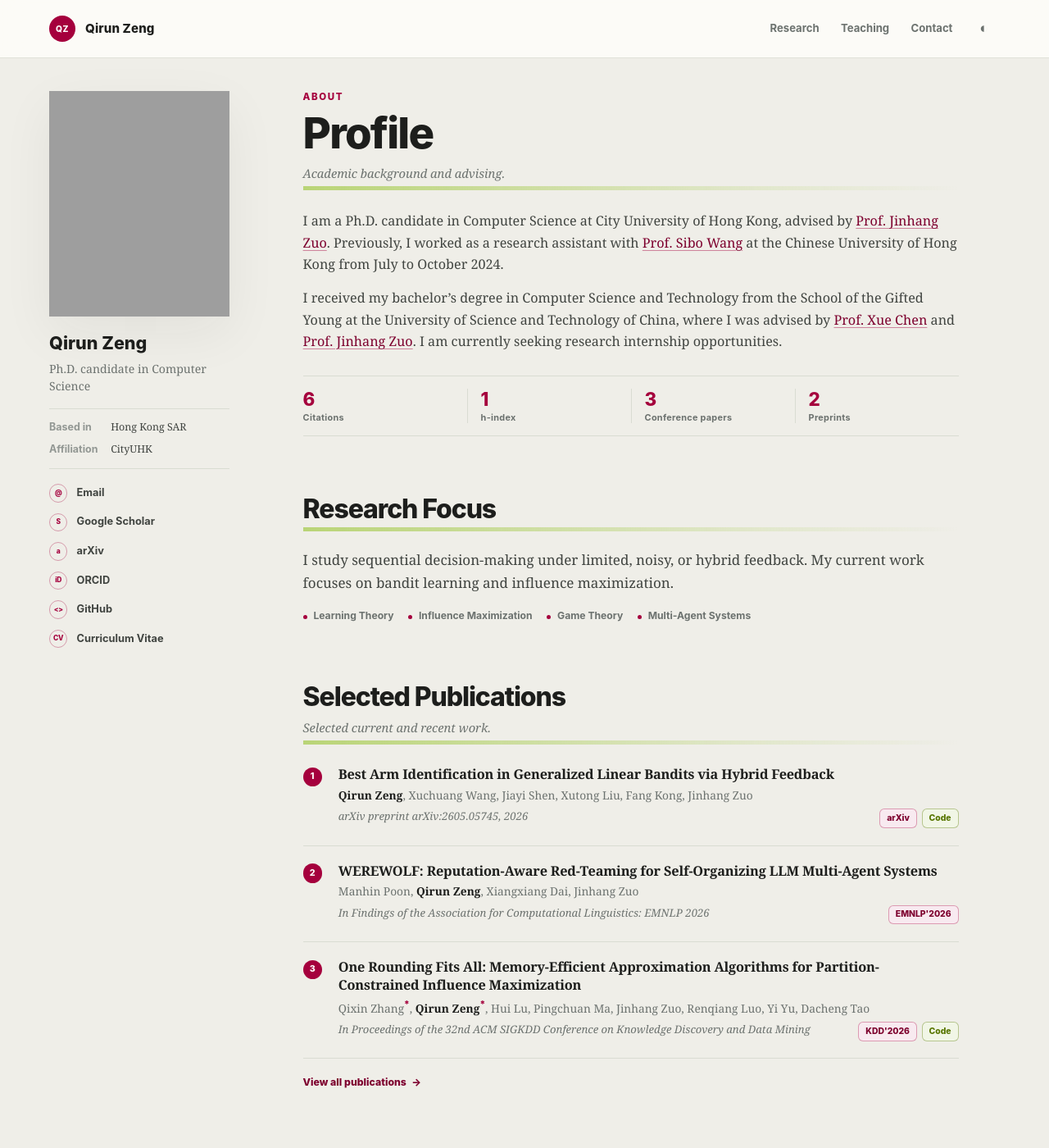
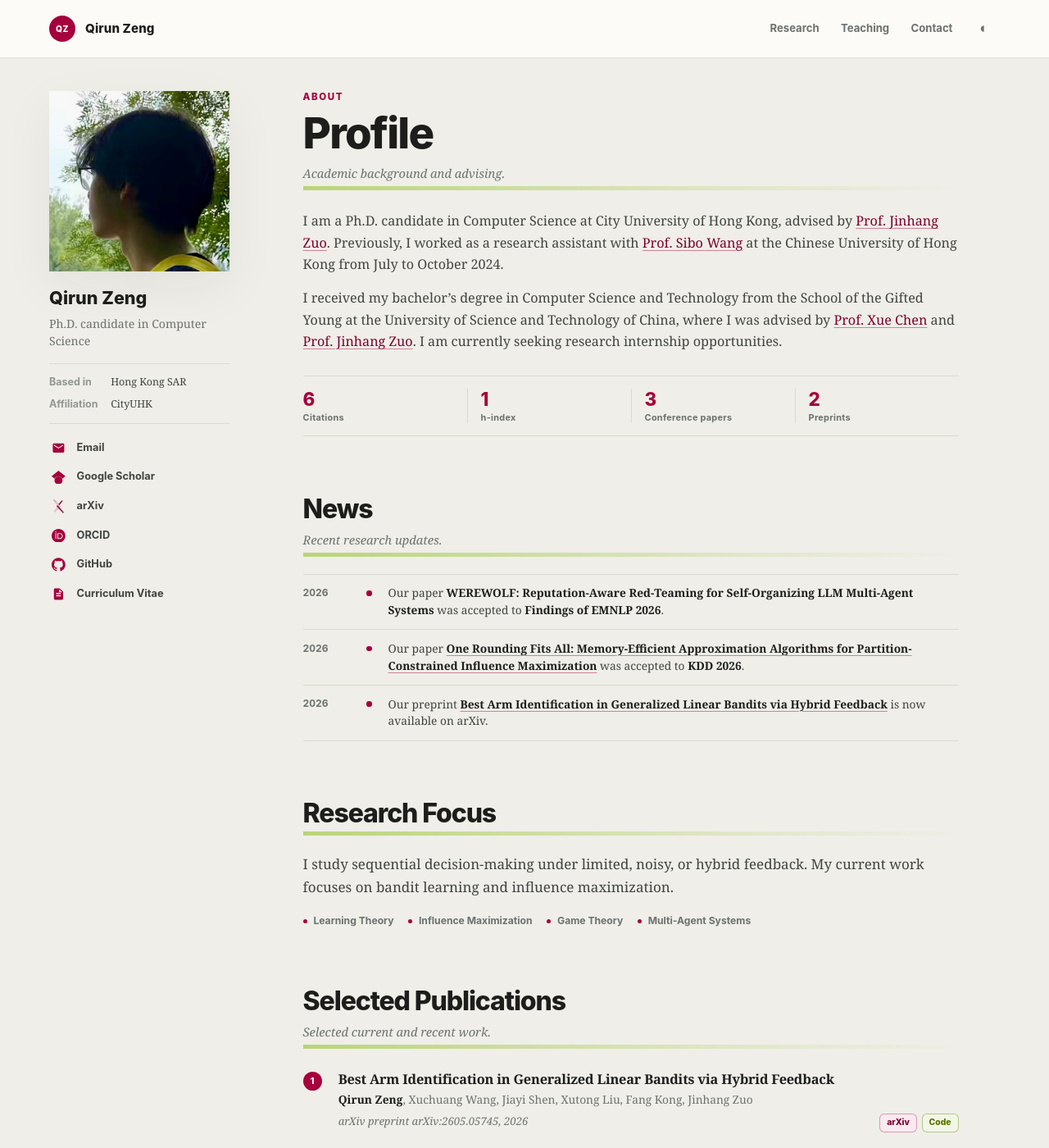
Before and after one commit to qirunzeng/qirunzeng.github.io, a Jekyll site: the page built from index.html, in a window 1280 px wide and 1400 px high. Shown: the whole window at 82% size. Built offline with Jekyll 4.4.1, drawn with Linux system fonts in a browser that asks for light colours; grey boxes are pictures that could not be loaded.

Commit message:
Add homepage news and profile icons

```diff
--- a/_data/home.yml
+++ b/_data/home.yml
@@ -13,6 +13,14 @@ metrics:
     label: "Conference papers"
   - value: 2
     label: "Preprints"
+
+news:
+  - date: "2026"
+    text: "Our paper **WEREWOLF: Reputation-Aware Red-Teaming for Self-Organizing LLM Multi-Agent Systems** was accepted to **Findings of EMNLP 2026**."
+  - date: "2026"
+    text: "Our paper [**One Rounding Fits All: Memory-Efficient Approximation Algorithms for Partition-Constrained Influence Maximization**](https://dl.acm.org/doi/abs/10.1145/3770855.3817696) was accepted to **KDD 2026**."
+  - date: "2026"
+    text: "Our preprint [**Best Arm Identification in Generalized Linear Bandits via Hybrid Feedback**](https://arxiv.org/abs/2605.05745) is now available on arXiv."
 
 research:
   summary: "I study sequential decision-making under limited, noisy, or hybrid feedback. My current work focuses on bandit learning and influence maximization."
--- /dev/null
+++ b/_includes/icon.html
@@ -0,0 +1,14 @@
+{% case include.name %}
+  {% when "email" %}
+    <svg viewBox="0 0 24 24" focusable="false"><path d="M20 4H4a2 2 0 0 0-2 2v12a2 2 0 0 0 2 2h16a2 2 0 0 0 2-2V6a2 2 0 0 0-2-2Zm0 4-8 5-8-5V6l8 5 8-5v2Z"/></svg>
+  {% when "google-scholar" %}
+    <svg viewBox="0 0 24 24" focusable="false"><path d="M5.242 13.769 0 9.5 12 0l12 9.5-5.242 4.269C17.548 11.249 14.978 9.5 12 9.5c-2.977 0-5.548 1.748-6.758 4.269ZM12 10a7 7 0 1 0 0 14 7 7 0 0 0 0-14Z"/></svg>
+  {% when "arxiv" %}
+    <svg viewBox="0 0 24 24" focusable="false"><path d="M3.8423 0a1.0037 1.0037 0 0 0-.922.6078c-.1536.3687-.0438.6275.2938 1.1113l6.9185 8.3597-1.0223 1.1058a1.0393 1.0393 0 0 0 .003 1.4229l1.2292 1.3135-5.4391 6.4444c-.2803.299-.4538.823-.2971 1.1986a1.0253 1.0253 0 0 0 .9585.635.9133.9133 0 0 0 .6891-.3405l5.783-6.126 7.4902 8.0051a.8527.8527 0 0 0 .6835.2597.9575.9575 0 0 0 .8777-.6138c.1577-.377-.017-.7502-.306-1.1407l-7.0518-8.3418 1.0632-1.13a.9626.9626 0 0 0 .0089-1.3165L4.6336.4639s-.3733-.4535-.768-.463Zm0 .272h.0166c.2179.0052.4874.2715.5644.3639l.005.006.0052.0055 10.169 10.9905a.6915.6915 0 0 1-.0072.945l-1.0666 1.133-1.4982-1.7724-8.5994-10.39c-.3286-.472-.352-.6183-.2592-.841a.7307.7307 0 0 1 .6704-.4401Zm14.341 1.5701a.877.877 0 0 0-.6554.2418l-5.6962 6.1584 1.6944 1.8319 5.3089-6.5138c.3251-.4335.479-.6603.3247-1.0292a1.1205 1.1205 0 0 0-.9763-.689Zm-7.6557 12.2823 1.3186 1.4135-5.7864 6.1295a.6494.6494 0 0 1-.4959.26.7516.7516 0 0 1-.706-.4669c-.1119-.2682.0359-.6864.2442-.9083l.0051-.0055.0047-.0055Z"/></svg>
+  {% when "orcid" %}
+    <svg viewBox="0 0 24 24" focusable="false"><path d="M12 0C5.372 0 0 5.372 0 12s5.372 12 12 12 12-5.372 12-12S18.628 0 12 0ZM7.369 4.378c.525 0 .947.431.947.947s-.422.947-.947.947a.95.95 0 0 1-.947-.947c0-.525.422-.947.947-.947Zm-.722 3.038h1.444v10.041H6.647V7.416Zm3.562 0h3.9c3.712 0 5.344 2.653 5.344 5.025 0 2.578-2.016 5.025-5.325 5.025h-3.919V7.416Zm1.444 1.303v7.444h2.297c3.272 0 4.022-2.484 4.022-3.722 0-2.016-1.284-3.722-4.097-3.722h-2.222Z"/></svg>
+  {% when "github" %}
+    <svg viewBox="0 0 24 24" focusable="false"><path d="M12 .297c-6.63 0-12 5.373-12 12 0 5.303 3.438 9.8 8.205 11.385.6.113.82-.258.82-.577 0-.285-.01-1.04-.015-2.04-3.338.724-4.042-1.61-4.042-1.61C4.422 18.07 3.633 17.7 3.633 17.7c-1.087-.744.084-.729.084-.729 1.205.084 1.838 1.236 1.838 1.236 1.07 1.835 2.809 1.305 3.495.998.108-.776.417-1.305.76-1.605-2.665-.3-5.466-1.332-5.466-5.93 0-1.31.465-2.38 1.235-3.22-.135-.303-.54-1.523.105-3.176 0 0 1.005-.322 3.3 1.23.96-.267 1.98-.399 3-.405 1.02.006 2.04.138 3 .405 2.28-1.552 3.285-1.23 3.285-1.23.645 1.653.24 2.873.12 3.176.765.84 1.23 1.91 1.23 3.22 0 4.61-2.805 5.625-5.475 5.92.42.36.81 1.096.81 2.22 0 1.606-.015 2.896-.015 3.286 0 .315.21.69.825.57C20.565 22.092 24 17.592 24 12.297c0-6.627-5.373-12-12-12Z"/></svg>
+  {% when "document" %}
+    <svg viewBox="0 0 24 24" focusable="false"><path d="M14 2H6a2 2 0 0 0-2 2v16a2 2 0 0 0 2 2h12a2 2 0 0 0 2-2V8l-6-6Zm2 14H8v-2h8v2Zm0-4H8v-2h8v2Zm-3-3V3.5L18.5 9H13Z"/></svg>
+{% endcase %}
--- a/_includes/profile.html
+++ b/_includes/profile.html
@@ -1,7 +1,7 @@
 {% assign profile = site.data.profile %}
 <div class="profile">
   <a class="profile__portrait" href="{{ '/' | relative_url }}" tabindex="-1" aria-hidden="true">
-    <img src="{{ profile.avatar | relative_url }}" alt="" width="1122" height="1402">
+    <img src="{{ profile.avatar | relative_url }}" alt="" width="320" height="320">
   </a>
 
   <div class="profile__identity">
@@ -24,7 +24,7 @@
     {% for link in profile.links %}
       <li>
         <a href="{{ link.url | relative_url }}"{% if link.url contains '://' %} target="_blank" rel="noopener noreferrer"{% endif %}>
-          <span class="profile__link-mark" aria-hidden="true">{{ link.mark }}</span>
+          <span class="profile__link-icon" aria-hidden="true">{% include icon.html name=link.icon %}</span>
           <span>{{ link.label }}</span>
         </a>
       </li>
--- a/assets/css/main.css
+++ b/assets/css/main.css
@@ -247,7 +247,7 @@ a {
   display: block;
   overflow: hidden;
   width: 100%;
-  aspect-ratio: 4 / 5;
+  aspect-ratio: 1;
   margin-bottom: 1.25rem;
   background: var(--paper-soft);
   box-shadow: var(--shadow);
@@ -341,19 +341,25 @@ a {
   color: var(--wine);
 }
 
-.profile__link-mark {
+.profile__link-icon {
   display: grid;
   width: 1.4rem;
   height: 1.4rem;
   flex: 0 0 1.4rem;
   place-items: center;
-  border: 1px solid color-mix(in srgb, var(--wine) 35%, transparent);
-  border-radius: 50%;
   color: var(--wine);
-  font-family: var(--sans);
-  font-size: 0.53rem;
-  font-weight: 850;
-  letter-spacing: -0.03em;
+  transition: color 150ms ease, transform 150ms ease;
+}
+
+.profile__link-icon svg {
+  width: 1.05rem;
+  height: 1.05rem;
+  fill: currentColor;
+}
+
+.profile__links a:hover .profile__link-icon {
+  color: var(--wine-deep);
+  transform: translateY(-1px);
 }
 
 .site-main {
@@ -514,6 +520,54 @@ a {
   border-radius: 50%;
   background: var(--wine);
   content: "";
+}
+
+.news-list {
+  display: grid;
+  margin: 0;
+  padding: 0;
+  border-top: 1px solid var(--line);
+  list-style: none;
+}
+
+.news-item {
+  display: grid;
+  padding: 0.78rem 0;
+  align-items: start;
+  border-bottom: 1px solid var(--line);
+  grid-template-columns: 4.2rem 1rem minmax(0, 1fr);
+  gap: 0 0.65rem;
+}
+
+.news-item__date {
+  margin-top: 0.06rem;
+  color: var(--muted);
+  font-family: var(--sans);
+  font-size: 0.75rem;
+  font-weight: 750;
+  font-variant-numeric: tabular-nums;
+  line-height: 1.5;
+}
+
+.news-item__marker {
+  width: 0.42rem;
+  height: 0.42rem;
+  margin-top: 0.43rem;
+  border-radius: 50%;
+  background: var(--wine);
+}
+
+.news-item__body,
+.news-item__body p {
+  margin: 0;
+  color: var(--ink-soft);
+  font-size: 0.86rem;
+  line-height: 1.52;
+}
+
+.news-item__body strong {
+  color: var(--ink);
+  font-weight: 700;
 }
 
 .publication-sequence {
@@ -938,7 +992,7 @@ a {
     min-height: 1.6rem;
   }
 
-  .profile__link-mark {
+  .profile__link-icon {
     width: 1.2rem;
     height: 1.2rem;
     flex-basis: 1.2rem;
@@ -1072,6 +1126,26 @@ a {
     grid-template-columns: 1fr;
   }
 
+  .news-item {
+    grid-template-columns: 0.8rem minmax(0, 1fr);
+    gap: 0 0.5rem;
+  }
+
+  .news-item__date {
+    margin: 0 0 0.14rem;
+    grid-column: 2;
+  }
+
+  .news-item__marker {
+    margin-top: 0.36rem;
+    grid-column: 1;
+    grid-row: 1 / span 2;
+  }
+
+  .news-item__body {
+    grid-column: 2;
+  }
+
   .publication__links {
     justify-content: flex-start;
   }
--- a/index.html
+++ b/index.html
@@ -27,6 +27,19 @@ description: "Qirun Zeng is a Ph.D. candidate in Computer Science at City Univer
       </div>
     {% endfor %}
   </dl>
+</section>
+
+<section class="page-section" aria-labelledby="news-heading">
+  {% include section-heading.html title="News" summary="Recent research updates." %}
+  <ol class="news-list">
+    {% for item in home.news %}
+      <li class="news-item">
+        <time class="news-item__date">{{ item.date }}</time>
+        <span class="news-item__marker" aria-hidden="true"></span>
+        <div class="news-item__body">{{ item.text | markdownify }}</div>
+      </li>
+    {% endfor %}
+  </ol>
 </section>
 
 <section class="page-section" aria-labelledby="research-heading">
```
Also changed, not shown: _data/profile.yml (+7 -7 lines), assets/images/avatar.jpg (added), 1 other file.
